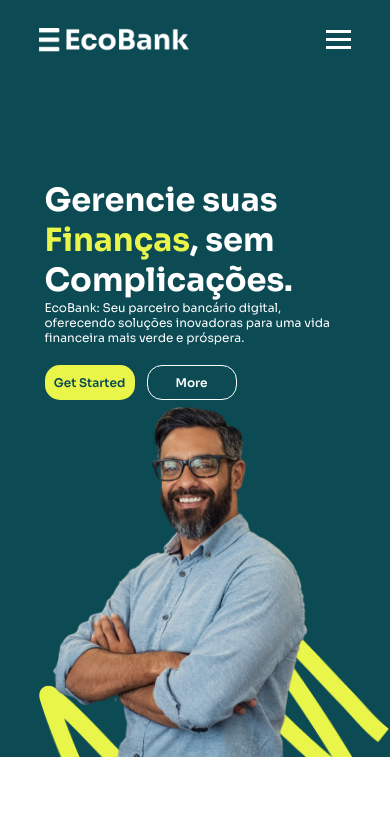
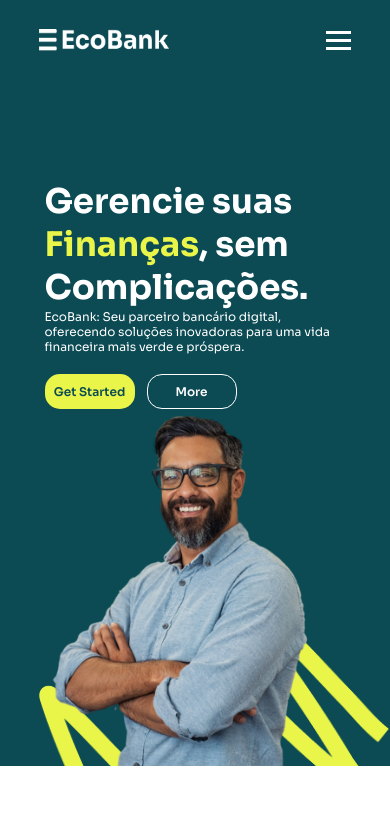
Before and after one commit to apinheirox/EcoBank, a plain HTML site: page index.html in a window 390 px wide. Shown: the top 834 px of the page. Drawn offline with Linux system fonts and the light colour scheme.

Commit message:
Update main.css

```diff
--- a/src/styles/main.css
+++ b/src/styles/main.css
@@ -753,7 +753,7 @@ header .menu {
         overflow-x: hidden;
     }
     #home .container-esq h1 {
-        font-size: 32px;
+        font-size: 34px;
     }
     #home .container-esq{
         margin-top: 100px;
@@ -892,6 +892,6 @@ header .menu {
         padding: 0 0px;
     }
     header img{
-        width: 150px;
+        width: 130px;
     }
 }
```
